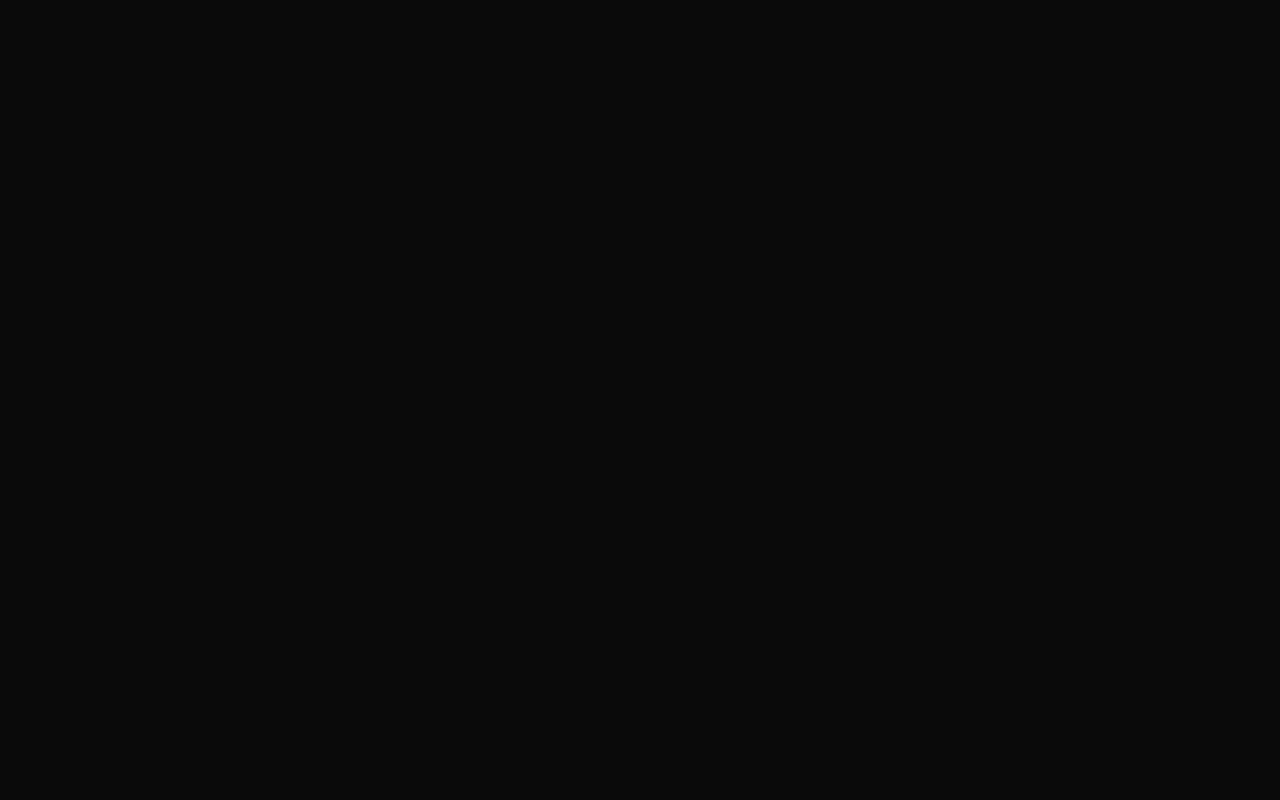
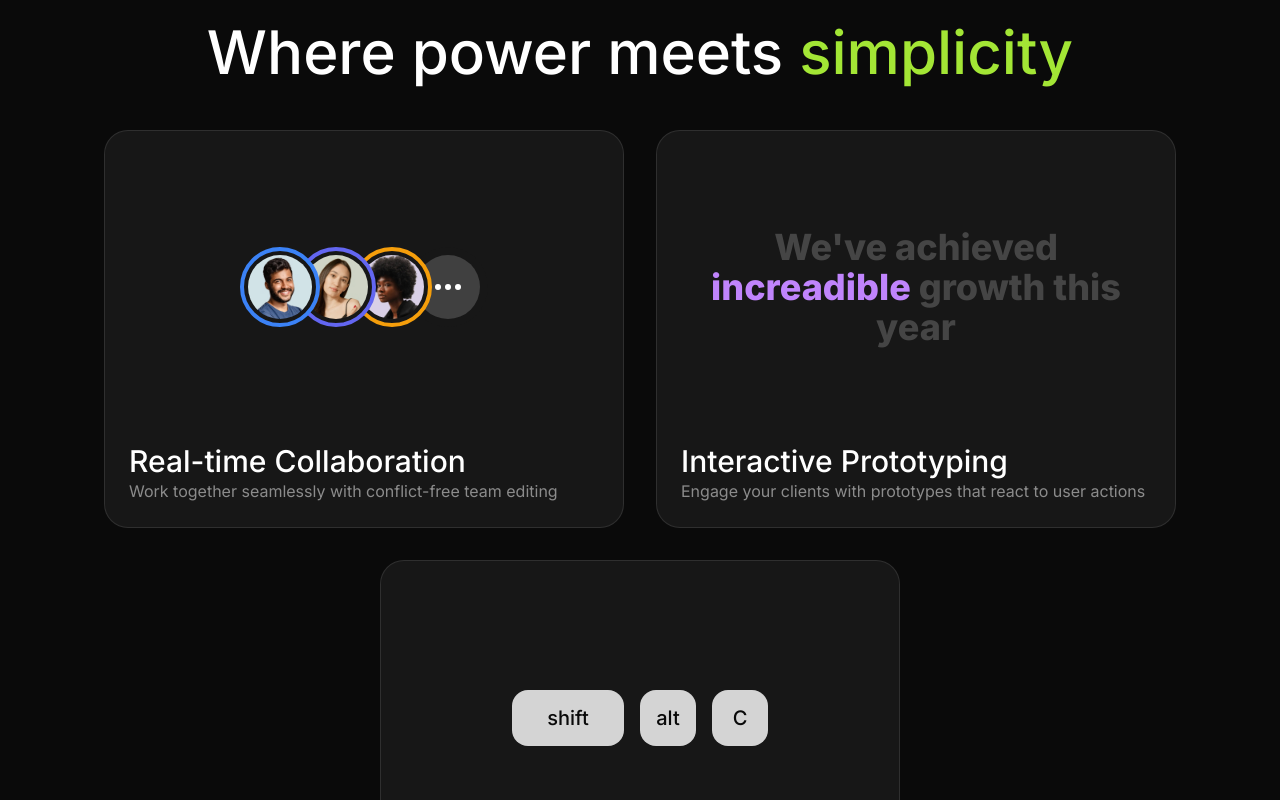
Before and after one commit to riyan047/Layers-SaaS-landing-Page, a Next.js app: page / in a window 1280 px wide. Shown: the part 2160-2960 px from the top of the page. Built offline with nearby package versions, Linux system fonts and the light colour scheme.

Commit message:
features section

```diff
--- a/src/app/page.tsx
+++ b/src/app/page.tsx
@@ -1,3 +1,4 @@
+import Features from "@/sections/Features";
 import Hero from "@/sections/Hero";
 import Introduction from "@/sections/Introduction";
 import LogoTicker from "@/sections/LogoTicker";
@@ -10,6 +11,7 @@
             <Hero />
             <LogoTicker />
             <Introduction />
+            <Features/>
         </>
     )
 }
--- /dev/null
+++ b/src/components/Avatar.tsx
@@ -0,0 +1,11 @@
+import { HTMLAttributes } from "react";
+import { twMerge } from "tailwind-merge";
+
+export default function Avatar(props: HTMLAttributes<HTMLDivElement>) {
+    const { className, children,...otherProps } = props
+    return (
+        <div>
+            <div className={twMerge("size-20 rounded-full overflow-hidden border-4 border-blue-500 p-1 bg-neutral-900", className)} {...otherProps}>{children}</div>
+        </div>
+    );
+}
--- /dev/null
+++ b/src/components/FeatureCard.tsx
@@ -0,0 +1,26 @@
+import React from "react"
+import { twMerge } from "tailwind-merge";
+
+export default function (props: {
+    title: string;
+    description: string;
+    children?: React.ReactNode;
+    className?: string
+
+}) {
+
+    const { title, description, children, className } = props
+    return (
+        <div className={twMerge("bg-neutral-900 border border-white/10 p-6 rounded-3xl",className)}>
+            <div className="aspect-video">{children}</div>
+            <div>
+                <h3 className="text-3xl font-medium mt-6">
+                    {title}
+                </h3>
+                <p className="text-white/50">
+                    {description}
+                </p>
+            </div>
+        </div>
+    )
+}
--- /dev/null
+++ b/src/components/Key.tsx
@@ -0,0 +1,11 @@
+import { HTMLAttributes } from "react";
+import { twMerge } from "tailwind-merge";
+
+export default function Key(props: HTMLAttributes<HTMLDivElement>) {
+    const { className, children, ...otherProps } = props
+    return (
+        < div className={twMerge(" size-14 bg-neutral-300 inline-flex items-center justify-center rounded-2xl text-xl text-neutral-950 font-medium", className)}{...otherProps} >
+            {children}
+        </div >
+    )
+}
--- a/src/sections/Features.tsx
+++ b/src/sections/Features.tsx
@@ -1,3 +1,13 @@
+import FeatureCard from "@/components/FeatureCard";
+import Tag from "@/components/Tag";
+import Avatar1 from "@/assets/images/avatar-ashwin-santiago.jpg"
+import Avatar2 from "@/assets/images/avatar-florence-shaw.jpg"
+import Avatar3 from "@/assets/images/avatar-lula-meyers.jpg"
+import Avatar4 from "@/assets/images/avatar-owen-garcia.jpg"
+import Image from "next/image";
+import Avatar from "@/components/Avatar";
+import Key from "@/components/Key";
+
 const features = [
     "Asset Library",
     "Code Preview",
@@ -9,5 +19,75 @@
 ];
 
 export default function Features() {
-    return <div>Features</div>;
+    return (
+        <section className="py-24">
+            <div className="container">
+                <div className="flex justify-center">
+                    <Tag>Features</Tag>
+                </div>
+                <h2 className="text-6xl font-medium text-center mt-6">
+                    Where power meets <span className="text-lime-400">simplicity</span>
+                </h2>
+                <div className="mt-12 grid grid-cols-1 md:grid-cols-4 gap-8">
+                    <FeatureCard
+                        title="Real-time Collaboration"
+                        description="Work together seamlessly with conflict-free team editing"
+                        className="col-span-2"
+                    >
+                        <div className="aspect-video flex items-center justify-center">
+                            <Avatar className="relative z-40">
+                                <Image src={Avatar1} alt="" className="rounded-full" />
+                            </Avatar>
+                            <Avatar className="-ml-6 border-indigo-500 relative z-30">
+                                <Image src={Avatar2} alt="" className="rounded-full" />
+                            </Avatar>
+                            <Avatar className="-ml-6 border-amber-500 relative z-20">
+                                <Image src={Avatar3} alt="" className="rounded-full" />
+                            </Avatar>
+                            <Avatar className="-ml-6 border-transparent">
+                                <div className="size-full bg-neutral-700 rounded-full inline-flex items-center justify-center gap-1">
+                                    {Array.from({ length: 3 }).map((_, i) => (
+                                        <span key={i} className="size-1.5 rounded-full bg-white inline-flex"></span>
+                                    ))}
+                                </div>
+                            </Avatar>
+                        </div>
+
+                    </FeatureCard>
+                    <FeatureCard
+                        title="Interactive Prototyping"
+                        description="Engage your clients with prototypes that react to user actions"
+                        className="col-span-2"
+                    >
+                        <div className="aspect-video flex items-center justify-center">
+                            <p className="text-4xl font-extrabold text-center text-white/20 ">
+                                We&apos;ve achieved <span className="bg-gradient-to-r from bg-purple-400 to-pink-400 bg-clip-text text-transparent">increadible </span>growth this year
+                            </p>
+                        </div>
+                    </FeatureCard>
+                    <FeatureCard
+                        title="Keyboard Quick Actions"
+                        description="Powerful commands to help you create designs more quickly"
+                        className="col-span-2 col-start-2"
+                    >
+                        <div className="aspect-video flex items-center justify-center gap-4">
+                            <Key className="w-28">shift</Key>
+                            <Key>alt</Key>
+                            <Key>C</Key>
+
+                        </div>
+                    </FeatureCard>
+
+                </div>
+                <div className="mt-8 flex flex-wrap gap-3 justify-center">
+                    {features.map(feature => (
+                        <div key={feature} className="bg-neutral-900 border border-white/10 inline-flex px-3 py-1.5 rounded-2xl gap-3 items-center">
+                            <span className="text-neutral-950 bg-lime-400 rounded-full size-5 inline-flex justify-center items-center text-xl">&#10038;</span>
+                            <span className="font-medium">{feature}</span>
+                        </div>
+                    ))}
+                </div>
+            </div>
+        </section>
+    )
 }
```
